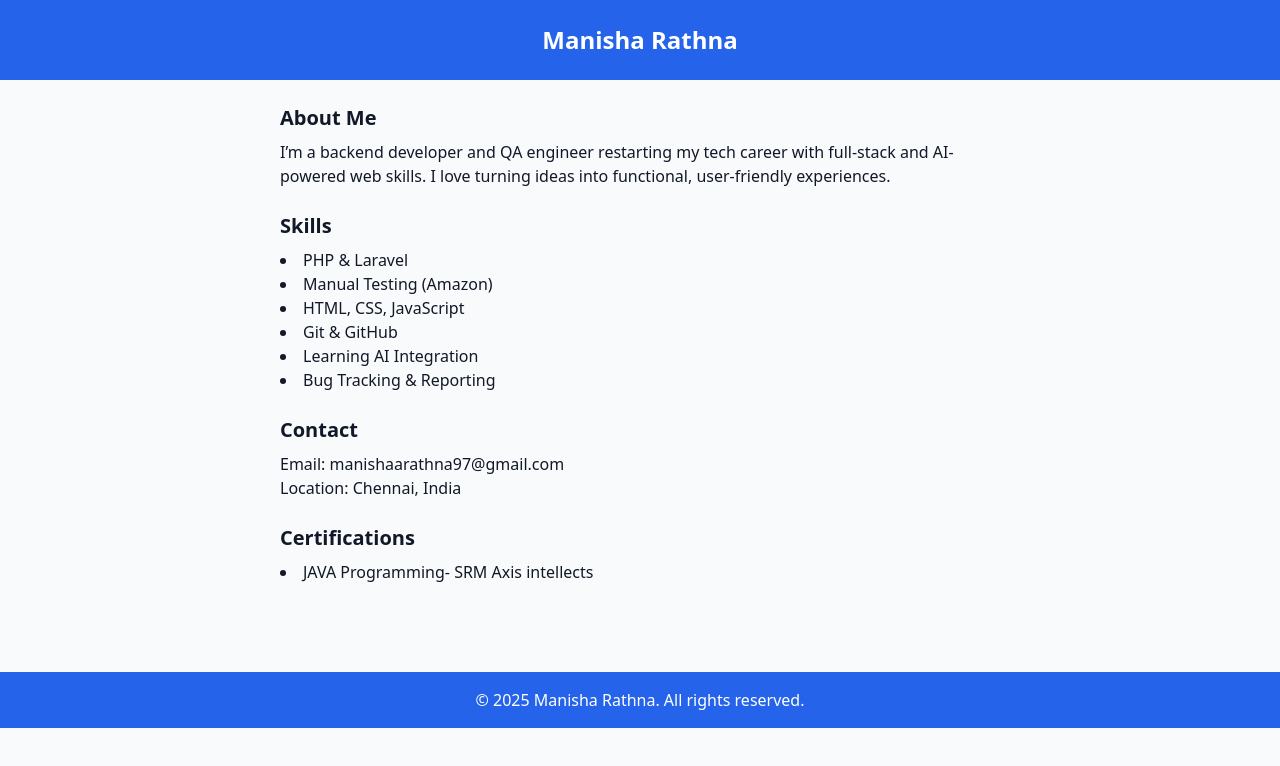
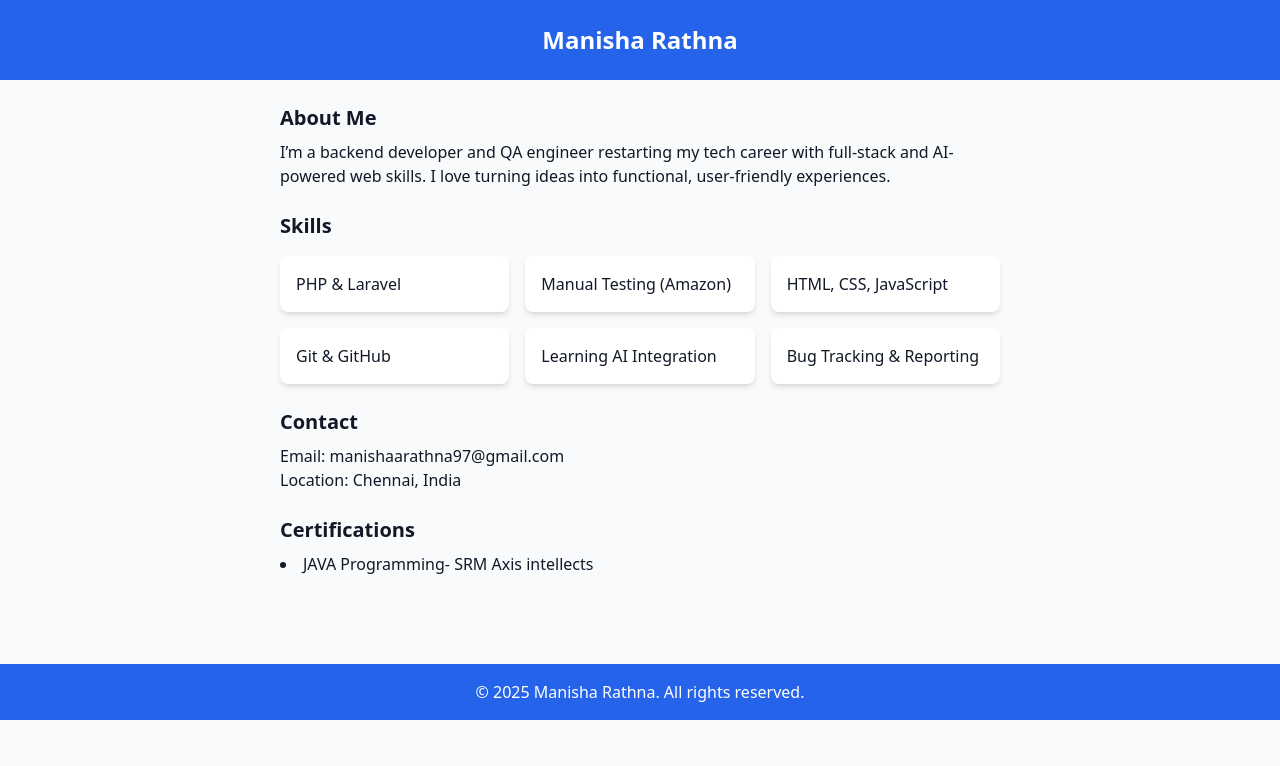
Before and after one commit to Manishaarathna97/portfolio, a plain HTML site: page index.html in a window 1280 px wide. Drawn offline with nearby package versions, Linux system fonts and the light colour scheme.

Commit message:
index.html

```diff
--- a/index.html
+++ b/index.html
@@ -23,17 +23,18 @@
     </section>
 
     <!-- Skills -->
-    <section class="mb-6">
-      <h2 class="text-xl font-semibold mb-2">Skills</h2>
-      <ul class="list-disc list-inside">
-        <li>PHP & Laravel</li>
-        <li>Manual Testing (Amazon)</li>
-        <li>HTML, CSS, JavaScript</li>
-        <li>Git & GitHub</li>
-        <li>Learning AI Integration</li>
-        <li>Bug Tracking & Reporting</li>
-      </ul>
-    </section>
+  <section class="mb-6">
+  <h2 class="text-xl font-semibold mb-4">Skills</h2>
+  <div class="grid grid-cols-1 sm:grid-cols-2 md:grid-cols-3 gap-4">
+    <div class="bg-white shadow-md p-4 rounded-lg">PHP & Laravel</div>
+    <div class="bg-white shadow-md p-4 rounded-lg">Manual Testing (Amazon)</div>
+    <div class="bg-white shadow-md p-4 rounded-lg">HTML, CSS, JavaScript</div>
+    <div class="bg-white shadow-md p-4 rounded-lg">Git & GitHub</div>
+    <div class="bg-white shadow-md p-4 rounded-lg">Learning AI Integration</div>
+    <div class="bg-white shadow-md p-4 rounded-lg">Bug Tracking & Reporting</div>
+  </div>
+</section>
+
 
     <!-- Contact -->
     <section class="mb-6">
```
